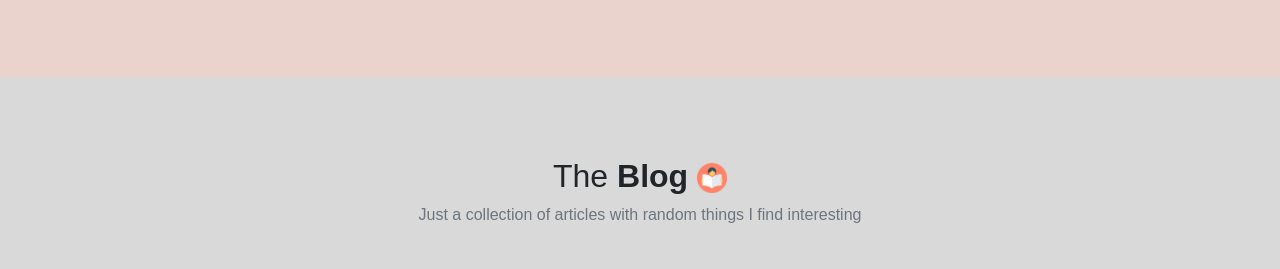
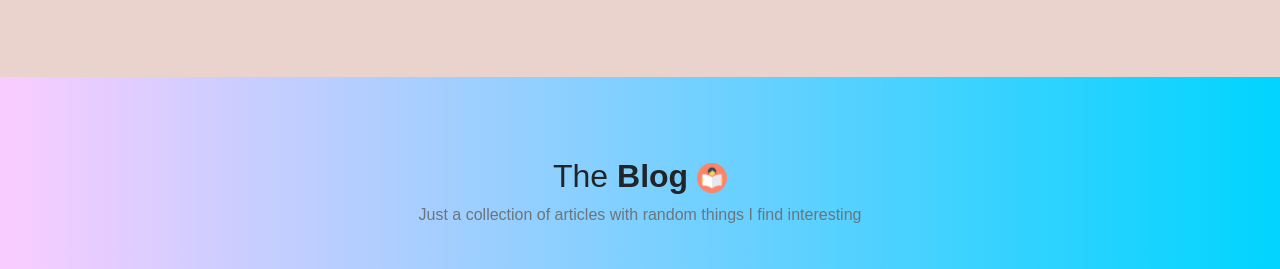
Before and after one commit to kelsieee/kelsieee.github.io, a plain HTML site: page index.html in a window 1280 px wide. Shown: the part 3560-3829 px from the top of the page. Drawn offline with Linux system fonts and the light colour scheme; some icons are missing.

Commit message:
change bg of blog

```diff
--- a/css/style.css
+++ b/css/style.css
@@ -356,7 +356,9 @@ button:focus {
 ============================*/
 
 #blog{
-    background-color: #d9d9d9;
+    background: rgb(2,0,36);
+    background: linear-gradient(90deg, rgba(2,0,36,1) 0%, rgba(250,204,255,1) 0%, rgba(0,212,255,1) 100%);
+
 }
 .blog_video .blog_play {
     position: absolute;
```
